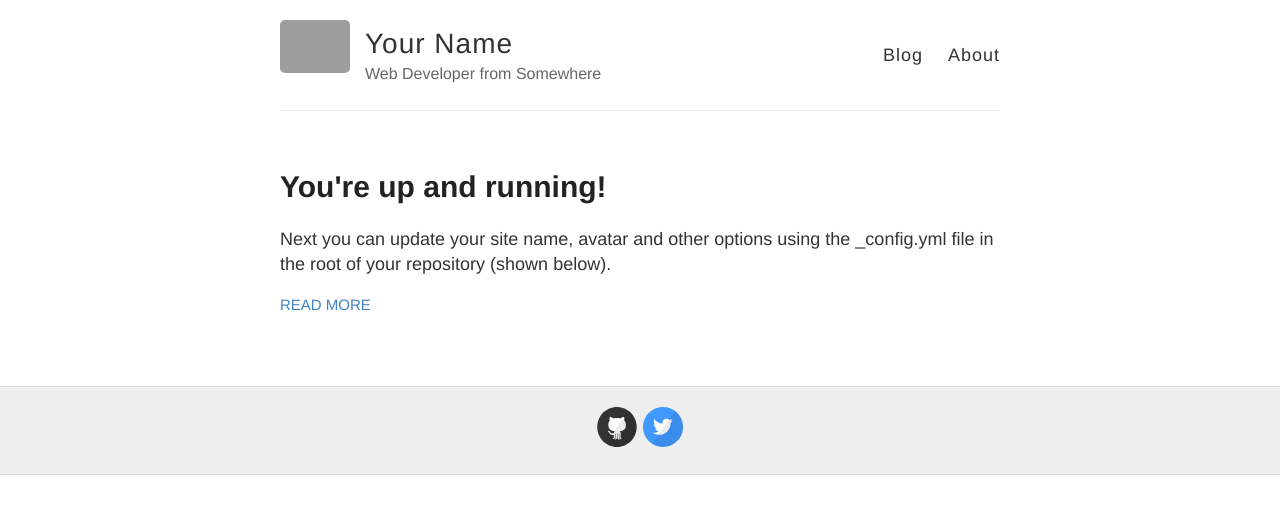
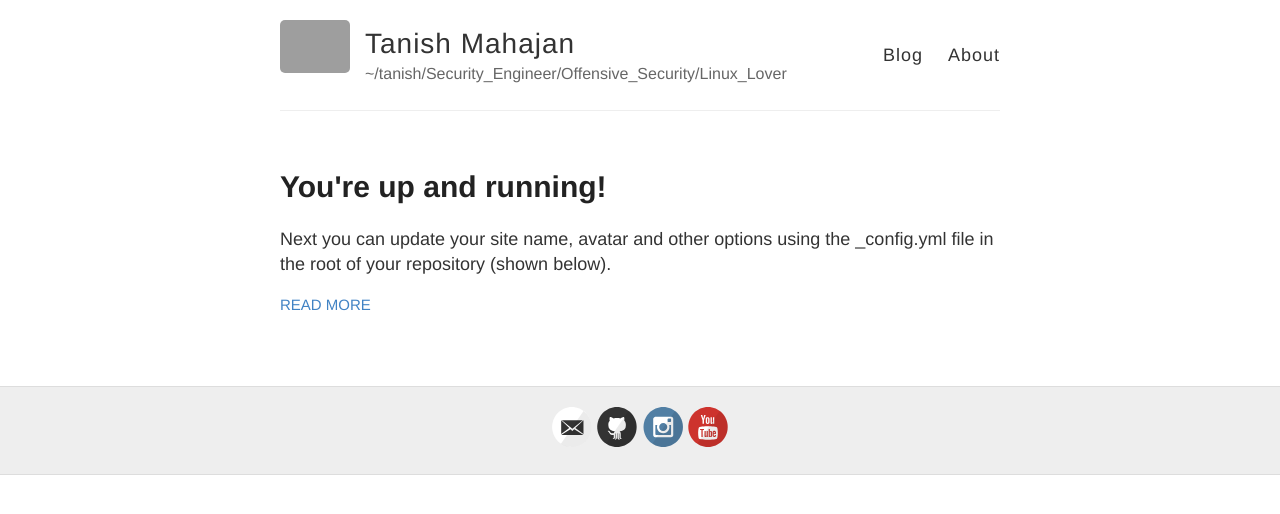
Before and after one commit to tanish-mahajan/tanish-mahajan.github.io, a Jekyll site: the page built from index.html, in a window 1280 px wide. Shown: the top 514 px of the page. Built offline with Jekyll 4.4.1, drawn with Linux system fonts in a browser that asks for light colours; some of the changed lines change nothing that is shown; grey boxes are pictures that could not be loaded.

Commit message:
Update _config.yml

```diff
--- a/_config.yml
+++ b/_config.yml
@@ -3,10 +3,10 @@
 #
 
 # Name of your site (displayed in the header)
-name: Your Name
+name: Tanish Mahajan
 
 # Short bio or description (displayed in the header)
-description: Web Developer from Somewhere
+description: ~/tanish/Security_Engineer/Offensive_Security/Linux_Lover
 
 # URL of your avatar or profile pic (you could use your GitHub profile pic)
 avatar: https://raw.githubusercontent.com/barryclark/jekyll-now/master/images/jekyll-logo.png
@@ -18,17 +18,17 @@ avatar: https://raw.githubusercontent.com/barryclark/jekyll-now/master/images/je
 # Includes an icon in the footer for each username you enter
 footer-links:
   dribbble:
-  email:
+  email: tanishmahajan21@gmail.com
   facebook:
   flickr:
-  github: barryclark/jekyll-now
-  instagram:
+  github: https://github.com/tanish-mahajan
+  instagram: https://www.linkedin.com/in/tanish-mahajan-951061108/
   linkedin:
   pinterest:
   rss: # just type anything here for a working RSS icon
-  twitter: jekyllrb
+  twitter:
   stackoverflow: # your stackoverflow profile, e.g. "users/50476/bart-kiers"
-  youtube: # channel/<your_long_string> or user/<user-name>
+  youtube: user/@Tsecurity21
   googleplus: # anything in your profile username that comes after plus.google.com/
 
 
```
